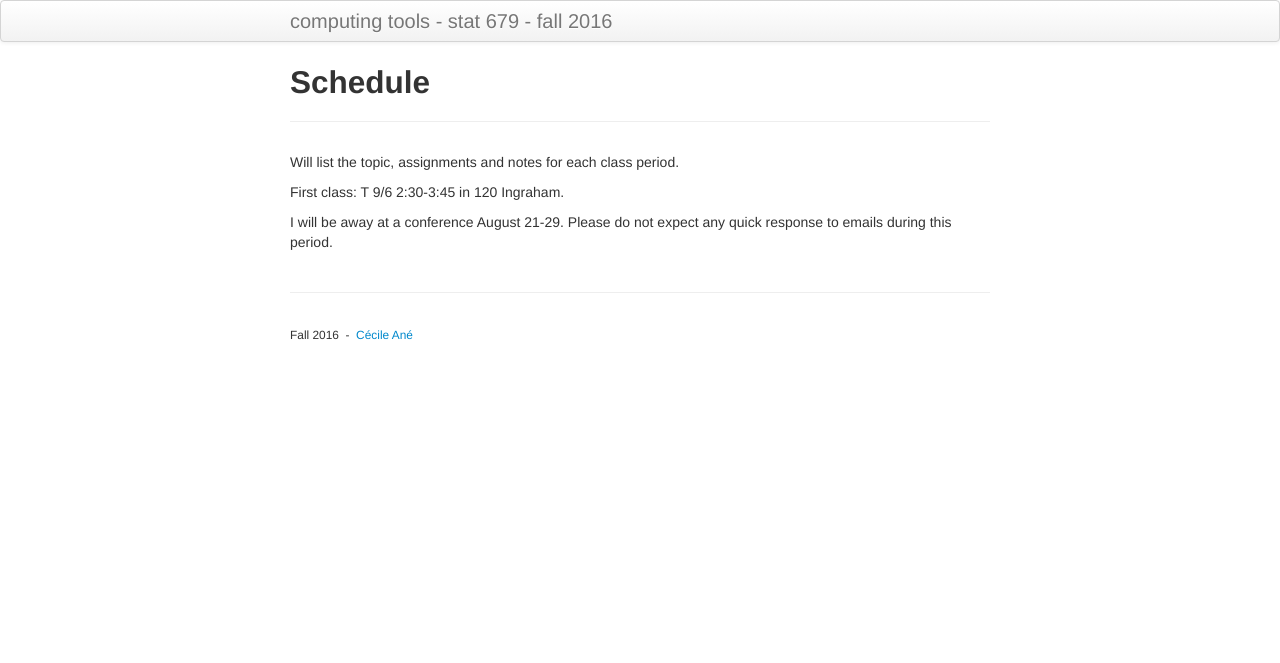
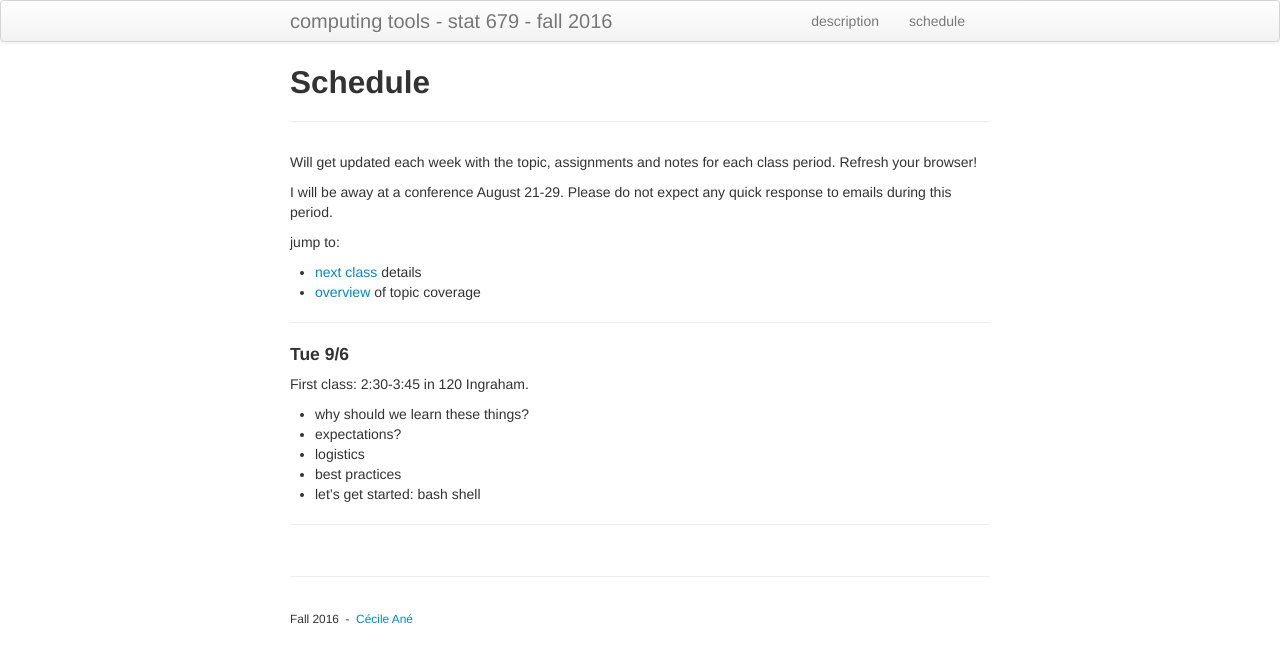
Before and after one commit to cecileane/computingtools, a Jekyll site: the page built from pages/schedule.md, in a window 1280 px wide. Shown: the top 663 px of the page. Built offline with Jekyll 4.4.1, drawn with Linux system fonts in a browser that asks for light colours; some of the changed lines change nothing that is shown.

Commit message:
bar at top

```diff
--- a/_includes/themes/twitter/default.html
+++ b/_includes/themes/twitter/default.html
@@ -32,6 +32,11 @@
       <div class="navbar-inner">
         <div class="container-narrow">
           <a class="brand" href="{{ HOME_PATH }}">{{ site.title }}</a>
+          <ul class="nav">
+              <li><a href="{{ BASE_PATH }}/pages/coursedescription.html">description</a></li>
+              <li><a href="{{ BASE_PATH }}/pages/schedule.html">schedule</a></li>
+          </ul>
+
         </div>
       </div>
     </div>
--- a/pages/schedule.md
+++ b/pages/schedule.md
@@ -4,9 +4,88 @@ title: Schedule
 description: topic, assignments, notes, for each class period
 ---
 
-Will list the topic, assignments and notes for each class period.
-
-First class: T 9/6 2:30-3:45 in 120 Ingraham.<br>
+Will get updated each week with the topic, assignments and notes for each class period.
+Refresh your browser!
 
 I will be away at a conference August 21-29.
 Please do not expect any quick response to emails during this period.
+
+jump to:
+
+- [next class](#T-9/6) details
+- [overview](#overview) of topic coverage
+
+---
+
+#### Tue 9/6
+
+First class: 2:30-3:45 in 120 Ingraham.
+
+- why should we learn these things?
+- expectations?
+- logistics
+- best practices
+- let's get started: bash shell
+
+<!--
+---
+
+#### Thu 9/8
+
+#### Tue 9/13 - Thu 9/15
+
+#### Tue 9/20 - Thu 9/22
+
+#### Tue 9/27 - Thu 9/29
+
+#### Tue 10/4 - Thu 10/6
+
+#### Tue 10/11 - Thu 10/13
+
+#### Tue 10/18 - Thu 10/20
+
+#### Tue 10/25 - Thu 10/27
+
+#### Tue 11/1 - Thu 11/3
+
+#### Tue 11/8 - Thu 11/10
+
+#### Tue 11/15 - Thu 11/17
+
+#### Tue 11/22 - Thu 11/24: no class (Thanksgiving)
+
+#### Tue 11/29 - Thu 12/1
+
+#### Tue 12/6 - Thu 12/8
+
+#### Tue 12/13 - Thu 12/15
+-->
+
+--------
+
+<!--
+### overview
+
+
+| week    | topic |
+|:--------|:------|
+| 9/6-8   | shell: files, pipes, processes |
+| 9/13-15 | regular expressions, grep, sed |
+| 9/20-22 | ssh, tmux, git |
+| 9/27-29 | perl, recall/apply best practices |
+| 10/4-6  | perl for a simulation study |
+| 10/11-13| intro to python, object-oriented programming |
+| 10/18-20| python (cont')  |
+| 10/25-27| intro to julia, just-in-time compiled |
+| 11/1-3  | julia (cont')   |
+| 11/8-10 | midterm project: intro to subject area, get started |
+| 11/15-17| project (cont'): practice, practice |
+| 11/22   | project (cont'): peer review |
+| 11/24   | no class (Thanksgiving) |
+| 11/29-12/1| final project |
+| 12/6-8  | final project (cont') |
+| 12/13-15| final project (cont') |
+|---------|---|
+|         |   |
+{: rules="groups"}
+-->
```
